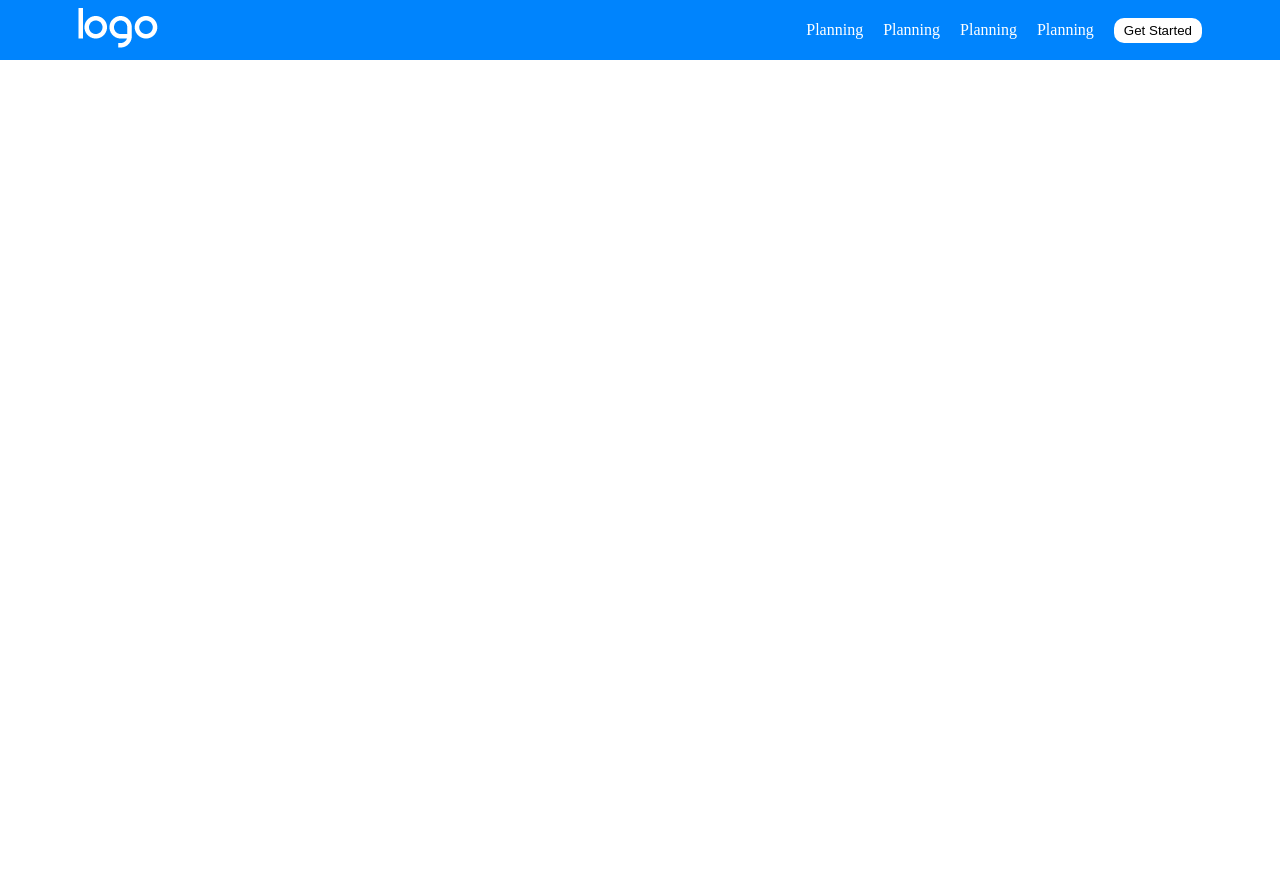
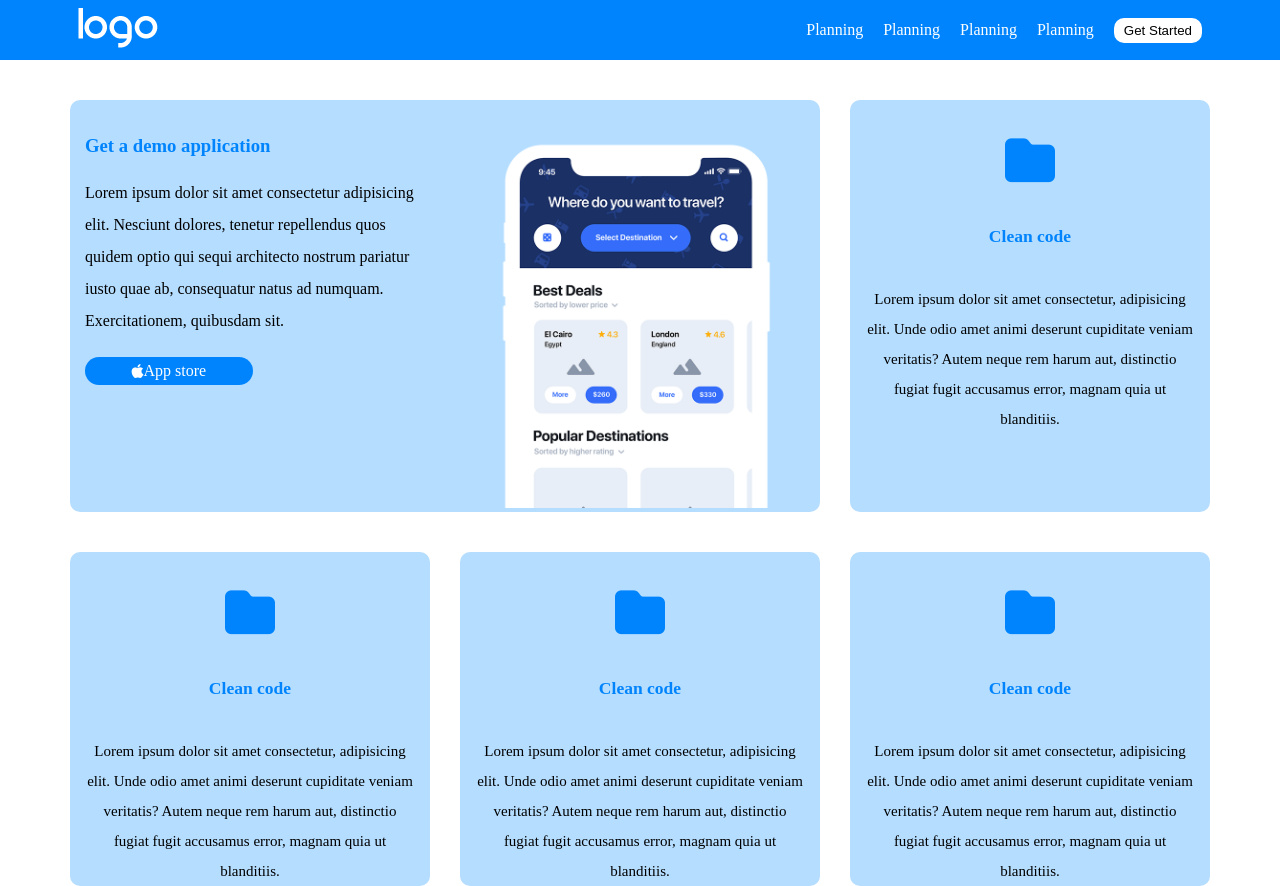
Before and after one commit to Francesco-Rianna/htmlcss-responsive-layout, a plain HTML site: page index.html in a window 1280 px wide. Before the commit the page ends 800 px from the top, so only its background shows below. Drawn offline with Linux system fonts and the light colour scheme.

Commit message:
feat : added section-intro with media query

```diff
--- a/index.html
+++ b/index.html
@@ -37,12 +37,80 @@
                     <button class="btn">Get Started</button>
                     <div class="menu"><i class="fa-solid fa-bars"></i></div>
                 </div>
+            </div>
+        </div>
+    </header>
+    <main>
+        <div class="container">
+
+            <div class="section-intro">
+                <div class="row">
+                    <div class=" col col-large">
+                        <div class="card">
+                            <div class="content-card">
+
+                                <h3>Get a demo application</h3>
+                                <p>Lorem ipsum dolor sit amet consectetur adipisicing elit. Nesciunt dolores, tenetur
+                                    repellendus quos quidem optio qui sequi architecto nostrum pariatur iusto quae ab,
+                                    consequatur natus ad numquam. Exercitationem, quibusdam sit.</p>
+
+                                <div class="btn"> <i class="fa-brands fa-apple"></i> App store</div>
+                            </div>
+                            <div class="screen">
+                                <img src="./img/phone.png" alt="">
+                            </div>
+                        </div>
+
+
+                    </div>
+                    <div class="col">
+                        <div class="card card-column">
+                            <div><i class="fa-solid fa-folder"></i></div>
+                            <h3>Clean code</h3>
+                            <p>Lorem ipsum dolor sit amet consectetur, adipisicing elit. Unde odio amet animi deserunt
+                                cupiditate veniam veritatis? Autem neque rem harum aut, distinctio fugiat fugit
+                                accusamus error, magnam quia ut blanditiis.</p>
+                        </div>
+                    </div>
+                </div>
+
+                <div class="row">
+
+                    <div class="col">
+                        <div class="card card-column">
+                            <div><i class="fa-solid fa-folder"></i></div>
+                            <h3>Clean code</h3>
+                            <p>Lorem ipsum dolor sit amet consectetur, adipisicing elit. Unde odio amet animi deserunt
+                                cupiditate veniam veritatis? Autem neque rem harum aut, distinctio fugiat fugit
+                                accusamus error, magnam quia ut blanditiis.</p>
+                        </div>
+                    </div>
+                    <div class="col">
+                        <div class="card card-column">
+                            <div><i class="fa-solid fa-folder"></i></div>
+                            <h3>Clean code</h3>
+                            <p>Lorem ipsum dolor sit amet consectetur, adipisicing elit. Unde odio amet animi deserunt
+                                cupiditate veniam veritatis? Autem neque rem harum aut, distinctio fugiat fugit
+                                accusamus error, magnam quia ut blanditiis.</p>
+                        </div>
+                    </div>
+                    <div class="col">
+                        <div class="card card-column">
+                            <div><i class="fa-solid fa-folder"></i></div>
+                            <h3>Clean code</h3>
+                            <p>Lorem ipsum dolor sit amet consectetur, adipisicing elit. Unde odio amet animi deserunt
+                                cupiditate veniam veritatis? Autem neque rem harum aut, distinctio fugiat fugit
+                                accusamus error, magnam quia ut blanditiis.</p>
+                        </div>
+                    </div>
+                </div>
 
 
             </div>
         </div>
-    </header>
-    <main></main>
+    </main>
+
+
     <footer></footer>
 
 </body>
--- a/style.css
+++ b/style.css
@@ -9,6 +9,7 @@
 
 img {
     max-width: 100%;
+
 }
 
 li {
@@ -33,7 +34,22 @@ a {
     border-radius: 10px;
     border: none;
     color: #000000;
-    padding: 5px 10px
+    padding: 5px 10px;
+    display: flex;
+    justify-content: center;
+    align-items: center;
+}
+
+.col {
+    padding: 0px 15px;
+}
+
+.row {
+    display: flex;
+    flex-wrap: wrap;
+    margin-left: -15px;
+    margin-right: -15px;
+
 }
 
 
@@ -47,7 +63,6 @@ header {
 .section-header {
     display: flex;
     justify-content: space-between;
-
 }
 
 .section-header {
@@ -72,6 +87,88 @@ header {
 }
 
 /*-------------------
+    SECTION-INFO TYP
+-------------------*/
+.section-intro h3 {
+    color: #0084fd
+}
+
+/*-------------------
+    SECTION-INFO
+-------------------*/
+
+.section-intro .row {
+    margin-top: 40px;
+}
+
+.section-intro .col {
+    width: calc(100%/3);
+}
+
+.section-intro .col-large {
+    flex-grow: 1;
+
+}
+
+.card {
+    background-color: #b5ddff;
+    border-radius: 10px;
+    gap: 50px;
+    display: flex;
+    padding: 35px 15px 0px;
+}
+
+.content-card p {
+    margin-top: 20px;
+    line-height: 2;
+}
+
+.content-card .btn {
+    background: #0084fd;
+    color: #fff;
+    width: 50%;
+    border-radius: 25px;
+    padding: 5px;
+    margin-top: 20px;
+    margin-bottom: 10px;
+
+}
+
+.screen {
+    width: 50%;
+}
+
+
+.content-card {
+    width: 50%;
+}
+
+.card-column {
+    flex-direction: column;
+    gap: 30px;
+    align-items: center;
+    font-size: 15px;
+    text-align: center;
+    line-height: 2;
+    height: 100%;
+}
+
+.card-column i {
+    font-size: 50px;
+    color: #0084fd;
+}
+
+
+
+
+
+
+
+
+
+
+
+/*-------------------
     SECTION-RESPONSIVE
 -------------------*/
 
@@ -85,9 +182,23 @@ header {
     .menu {
         display: block;
     }
+
+    .card {
+        flex-direction: column;
+    }
+
+    .card .content-card,
+    .card .screen {
+        width: 100%;
+    }
+
+    .screen img {
+        height: 300px;
+    }
 }
 
 @media screen and (max-width: 768px) {
+
 
     .right ul,
     .right button {
@@ -97,4 +208,12 @@ header {
     .menu {
         display: block;
     }
+
+    .row {
+        flex-direction: column;
+    }
+
+    .content-card .btn {
+        width: 100%;
+    }
 }
```
